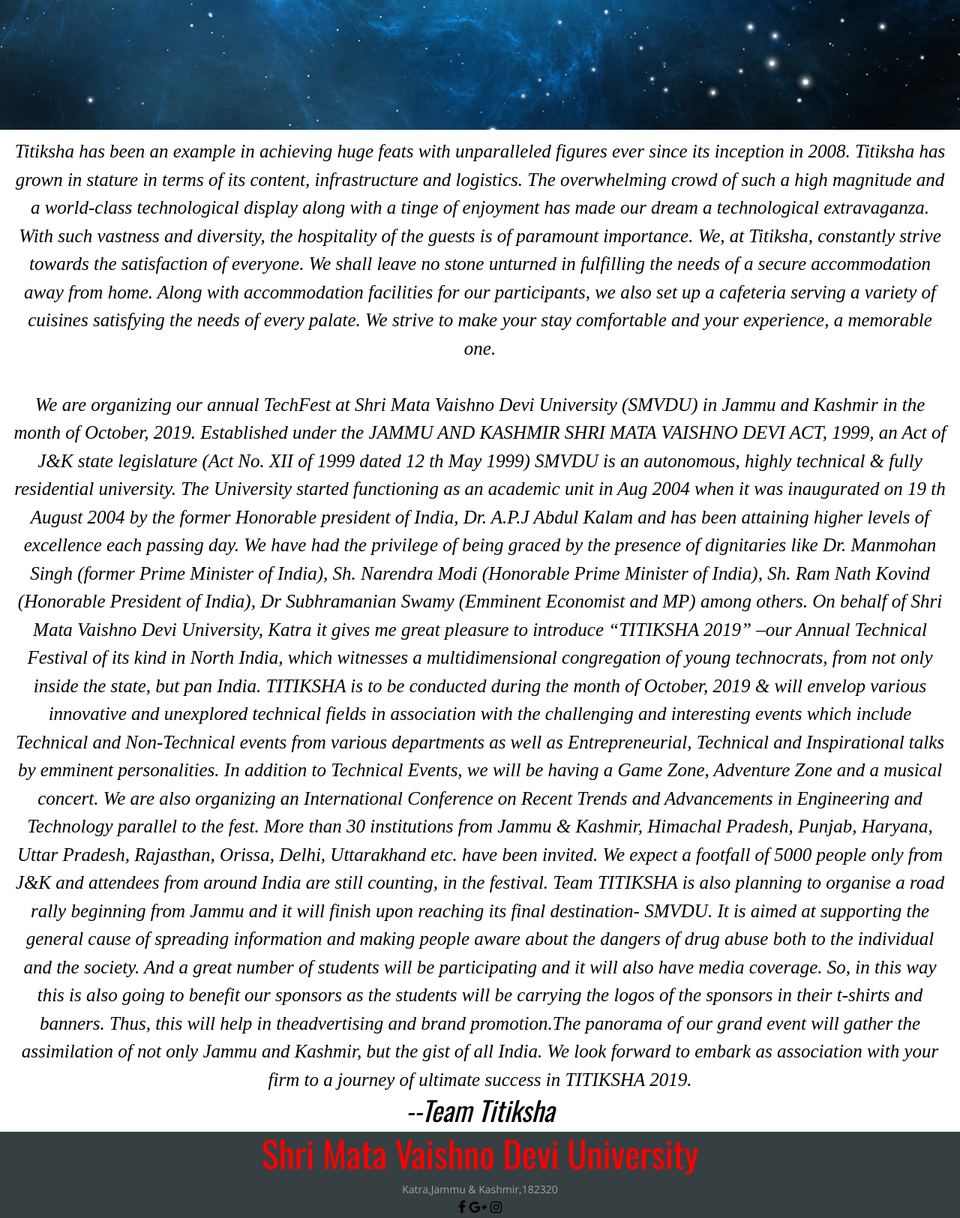
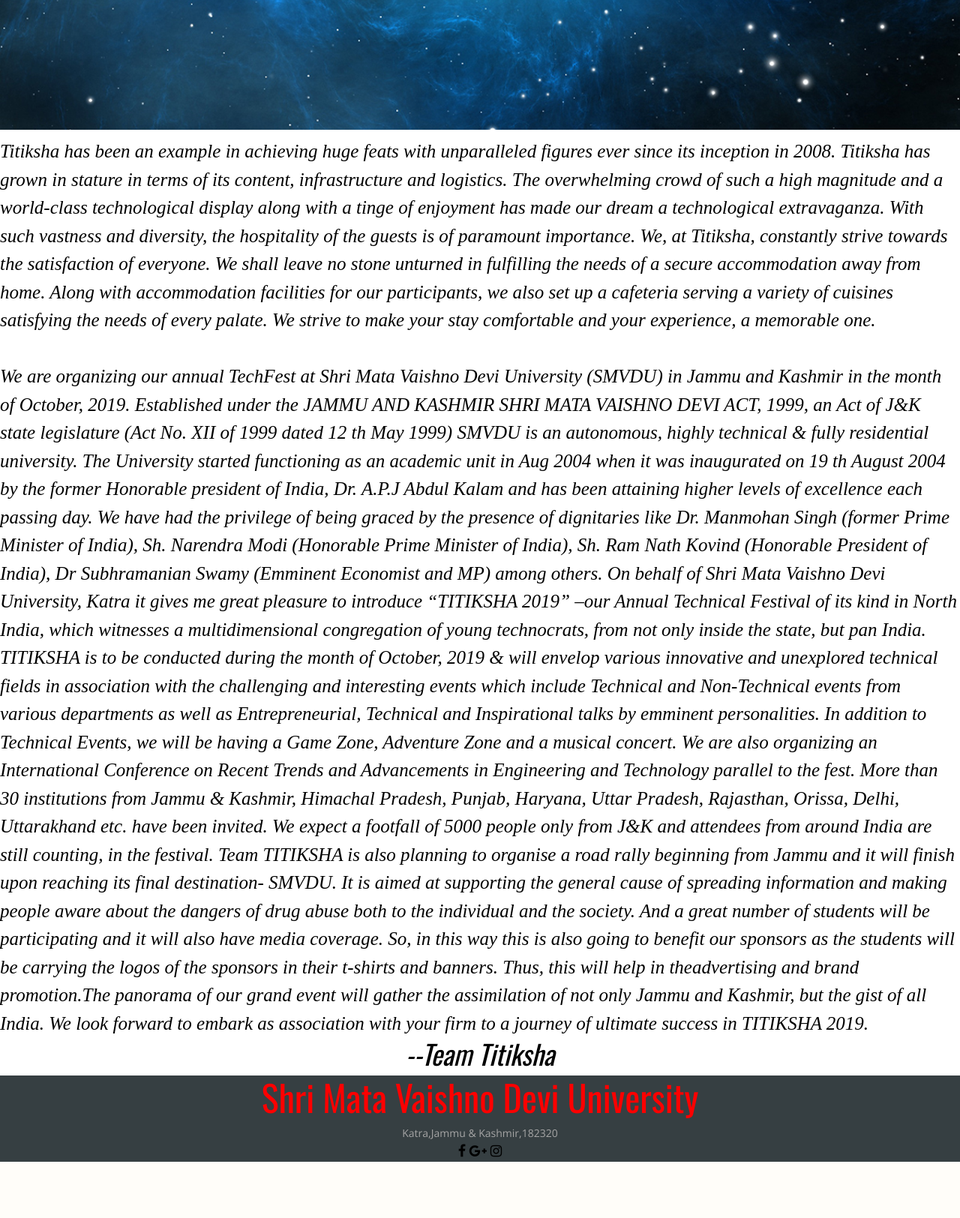
Before and after one commit to govind2006/titiksha-19, a Django app: page /about.html in a window 1280 px wide. Shown: the part 577-2201 px from the top of the page at 75% size. After the commit the page ends 2126 px from the top, so only its background shows below. Run offline with Django 3.2, Linux system fonts and the light colour scheme; some libraries are stand-ins or nearby versions.

Commit message:
updation

```diff
--- a/templates/about.html
+++ b/templates/about.html
@@ -25,9 +25,9 @@
 			font-family:'Times New Roman', Times, serif;
 			font-size: 25px;
 			background-color: white;
-			text-align:justify;
-			  color:black;
-			  font-style:italic;
+			text-align:left;
+			color:black;
+			font-style:italic;
 
 		}
 </style>
@@ -122,7 +122,7 @@
 			</div>
 		</div>
 	<br><br><br><br>
-		<div class="col text-center" id="qwert">
+		<div id="qwert">
 				Titiksha has been an example in achieving
 				huge feats with unparalleled figures
 				ever since its inception in 2008.
@@ -181,8 +181,10 @@
 		of not only Jammu and Kashmir, but the gist of all India.
 		We look forward to embark as association with your firm to a journey of ultimate success in
 		TITIKSHA 2019.
-				<h3>--Team Titiksha</h3>
+				<h3 class="col text-center">--Team Titiksha</h3>
 	</div>
+
+
 
 <section style="background-color:rgb(54, 63, 66)">
 		<div class="container">
--- a/templates/index.html
+++ b/templates/index.html
@@ -295,7 +295,7 @@
 	font-family:'Times New Roman', Times, serif;
     font-size: 25px;
 	background-color: white;
-	text-align:justify;
+	text-align:left;
 	  color:black;
 	  font-style:italic;
 
@@ -690,7 +690,7 @@
 				</div>
 					<div class="col-lg-12">
 						<div class="about_content">
-							<div class="col text-center" id="qwert">
+							<div id="qwert">
 
 								Titiksha has been an example in achieving
 								huge feats with unparalleled figures
```
